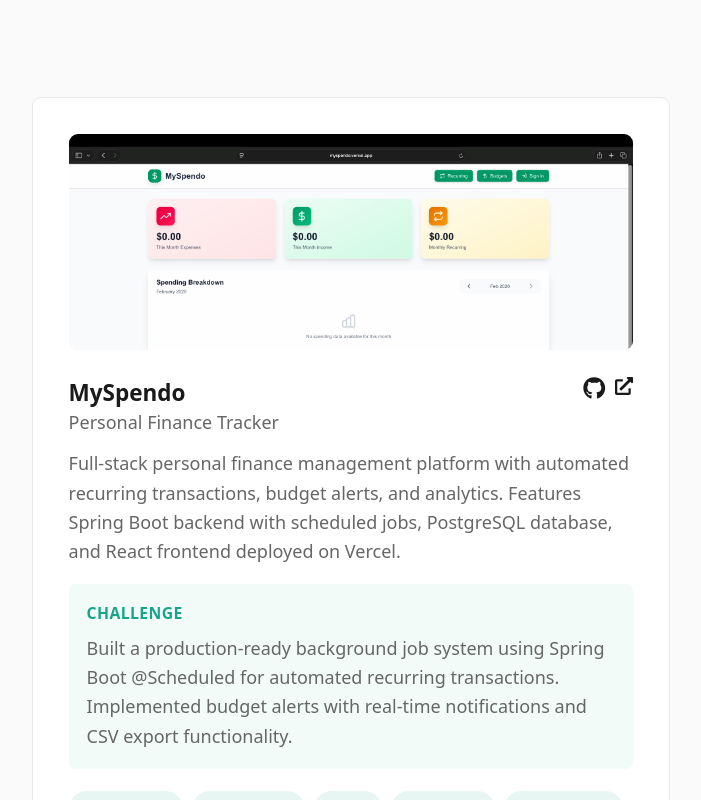
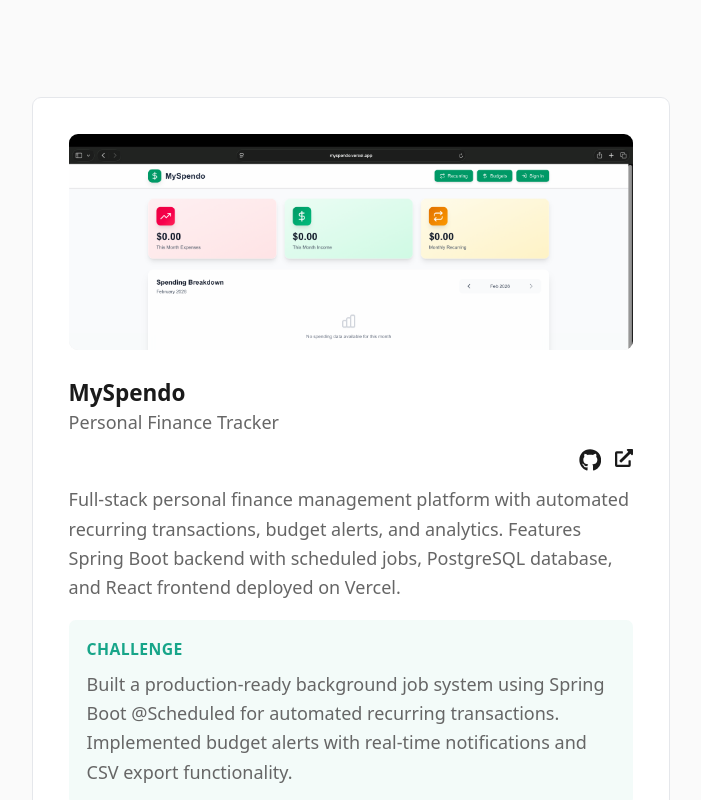
Before and after one commit to vidya381/Portfolio, a Next.js app: page / in a window 1280 px wide. Shown: the part 1540-2340 px from the top of the page, without its empty margins (502-1203 px from the left). Built offline with nearby package versions, Linux system fonts and the light colour scheme.

Commit message:
Make project cards link to detail pages

```diff
--- a/src/components/ui/ProjectCard.tsx
+++ b/src/components/ui/ProjectCard.tsx
@@ -1,4 +1,7 @@
+'use client'
+
 import Image from 'next/image'
+import Link from 'next/link'
 import { FaGithub, FaExternalLinkAlt } from 'react-icons/fa'
 import { Project } from '@/lib/types'
 
@@ -9,6 +12,7 @@
 export default function ProjectCard({ project }: ProjectCardProps) {
   return (
     <div className="group relative rounded-lg border border-border bg-card p-8 transition-all hover:shadow-lg hover:border-accent/50">
+      <Link href={`/projects/${project.id}`} className="block">
         {/* Project Image */}
         <div className="relative mb-6 h-48 w-full overflow-hidden rounded-lg bg-text-secondary/10">
           <Image
@@ -19,18 +23,22 @@
           />
         </div>
 
-      {/* Content */}
-      <div>
-        <div className="mb-3 flex items-start justify-between gap-2">
-          <div>
-            <h3 className="text-xl font-semibold text-foreground group-hover:text-accent">
+        {/* Title */}
+        <div className="mb-3">
+          <h3 className="text-xl font-semibold text-foreground group-hover:text-accent transition-colors">
             {project.title}
           </h3>
           <p className="text-base text-text-secondary">{project.subtitle}</p>
         </div>
+      </Link>
 
-          {/* Links */}
-          <div className="flex gap-2">
+      {/* Content */}
+      <div>
+        <div className="mb-3 flex items-start justify-between gap-2">
+          <div className="flex-1"></div>
+
+          {/* External Links */}
+          <div className="flex gap-3">
             {project.links.github && (
               <a
                 href={project.links.github}
@@ -38,6 +46,7 @@
                 rel="noreferrer noopener"
                 className="text-text-secondary transition hover:text-accent"
                 aria-label="GitHub"
+                onClick={(e) => e.stopPropagation()}
               >
                 <FaGithub className="h-5 w-5" />
               </a>
@@ -49,6 +58,7 @@
                 rel="noreferrer noopener"
                 className="text-text-secondary transition hover:text-accent"
                 aria-label="Live Demo"
+                onClick={(e) => e.stopPropagation()}
               >
                 <FaExternalLinkAlt className="h-4 w-4" />
               </a>
```
Lines whose indentation alone changed are shown as unchanged.
